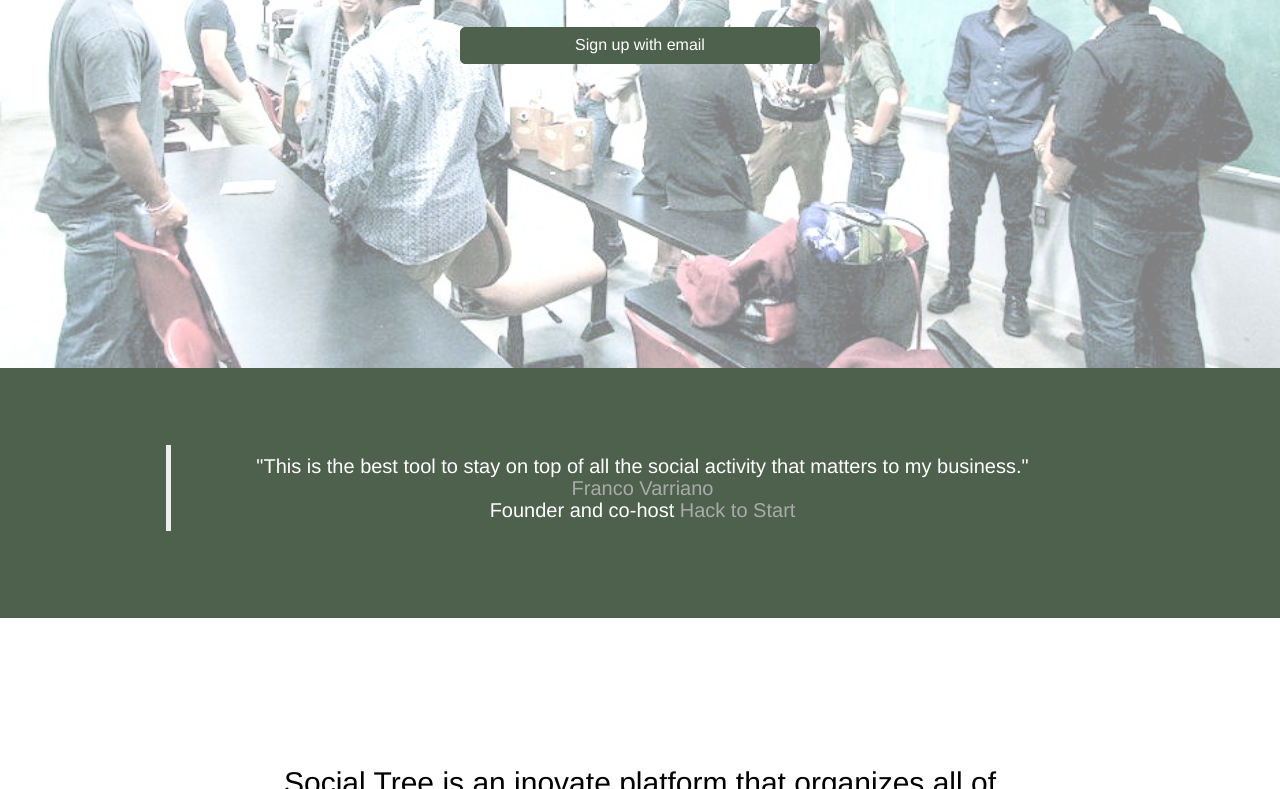
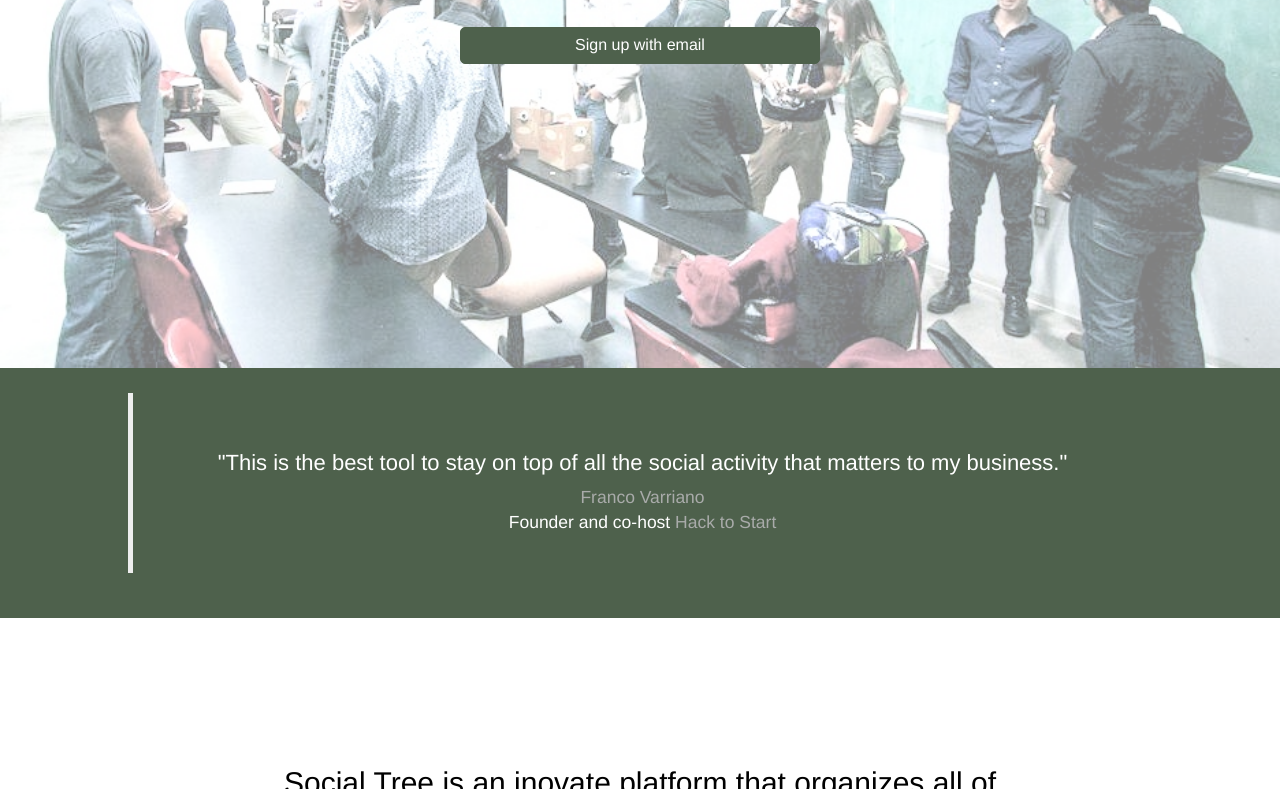
Before and after one commit to patforg/socialtree, a plain HTML site: page public/index.html in a window 1280 px wide. Shown: the part 432-1221 px from the top of the page. Drawn offline with Linux system fonts and the light colour scheme.

Commit message:
Restyled Franco's quote

```diff
--- a/public/index.html
+++ b/public/index.html
@@ -31,7 +31,7 @@
 
 	<div class="callout2">
 		<div class="vert-text text-center">
-			<h2><blockquote>"This is the best tool to stay on top of all the social activity that matters to my business." <br> <a href="https://twitter.com/FrancoVarriano">Franco Varriano</a><br>Founder and co-host <a href="http://www.hacktostart.com/"> Hack to Start</a> </blockquote></h2>
+			<blockquote><h3>"This is the best tool to stay on top of all the social activity that matters to my business."</h3> <a href="https://twitter.com/FrancoVarriano">Franco Varriano</a><br>Founder and co-host <a href="http://www.hacktostart.com/"> Hack to Start</a> </blockquote>
 		</div>
 	</div>
 
--- a/public/socialtree.css
+++ b/public/socialtree.css
@@ -105,7 +105,7 @@ header h1 {
 	background-size: cover;
 }
 
-.callout2 h2 {
+.callout2 blockquote {
 	width: 80%;
 	margin-left: 10%;
 	/*border-color: #fff;
@@ -113,11 +113,11 @@ header h1 {
 	background-color: #fff;*/
 	padding: 3%;
 	color: #fff;
-	font-weight: normal;
 }
 
-.callout2 blockquote {
-	font-size: 20px;
+.callout2 h3 {
+	font-size: 22px;
+	font-weight: normal;
 }
 
 .callout2 a {
```
